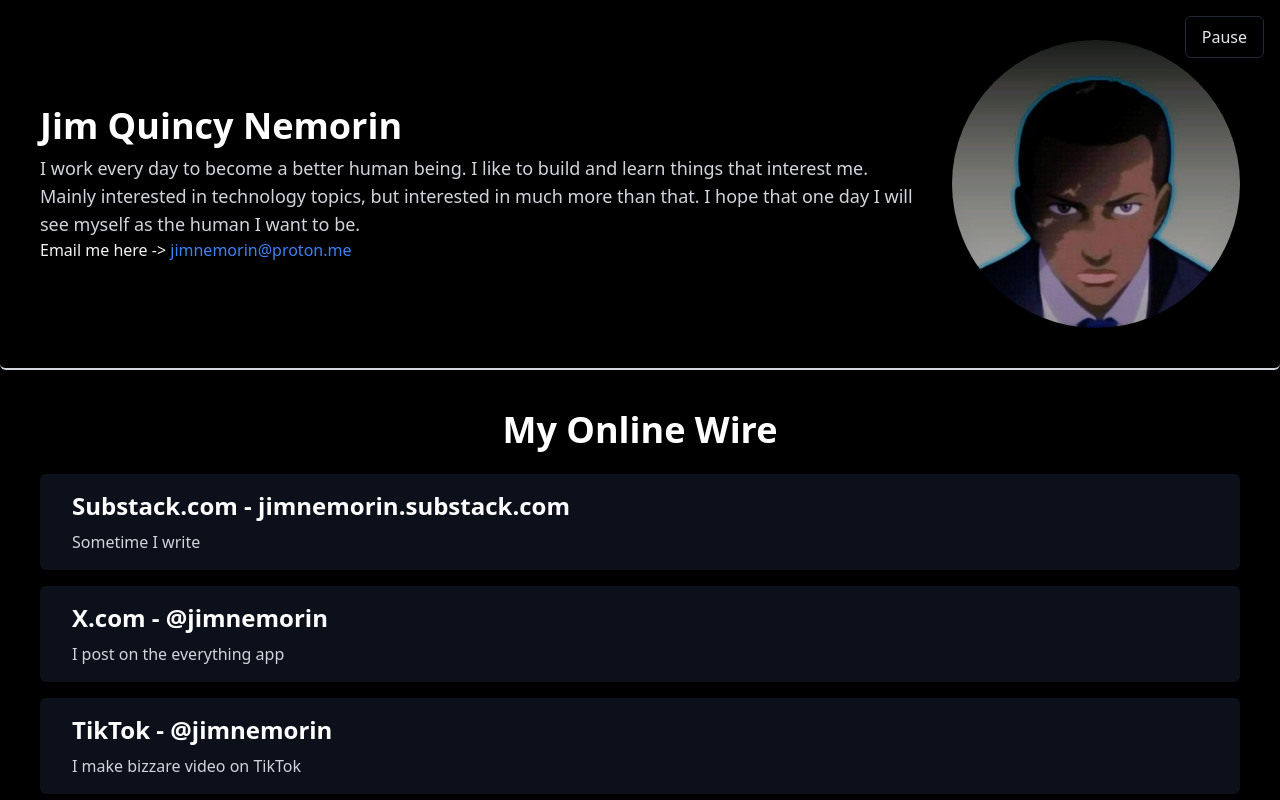
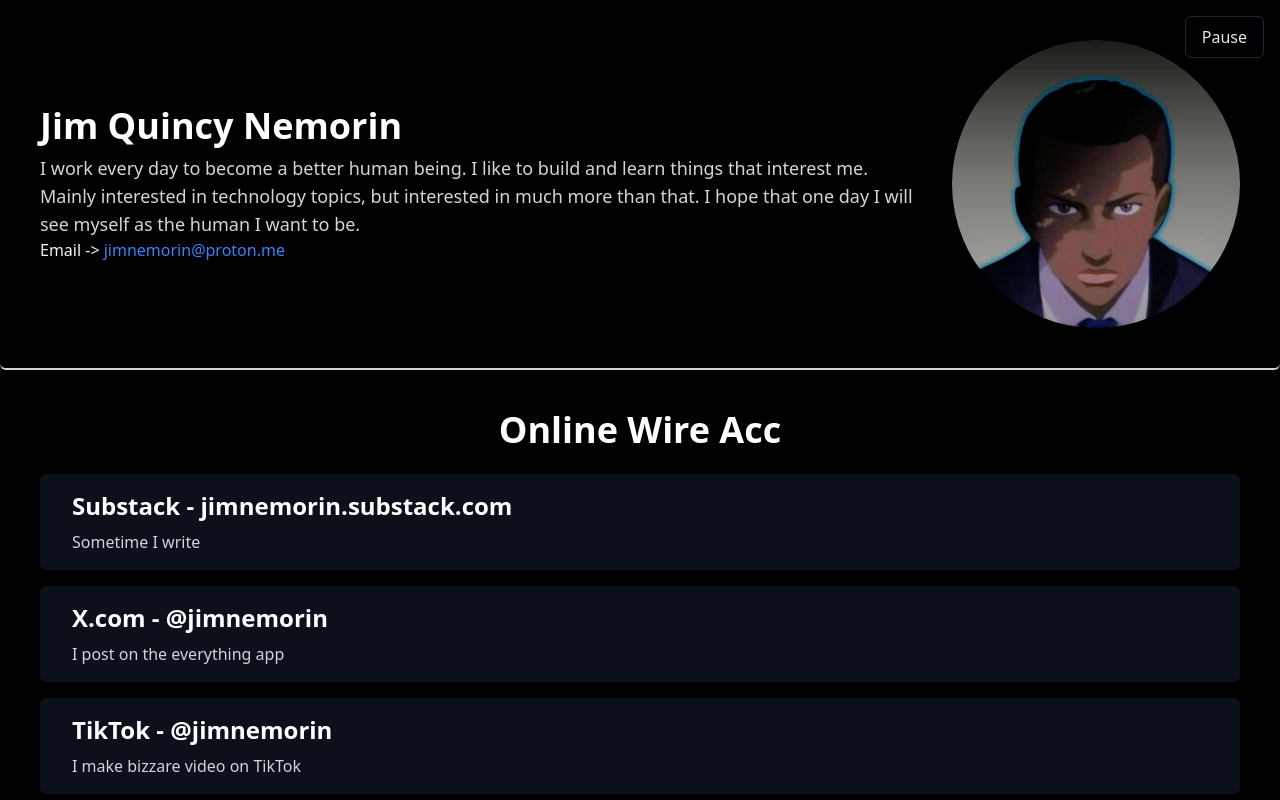
Before and after one commit to Jim707t/jimpage, a Next.js app: page / in a window 1280 px wide. Shown: the top 800 px of the page. Built offline with nearby package versions, Linux system fonts and the light colour scheme.

Commit message:
Small Update

```diff
--- a/src/components/Navbar/Navbar.tsx
+++ b/src/components/Navbar/Navbar.tsx
@@ -14,7 +14,7 @@
             I work every day to become a better human being. I like to build and learn things that interest me. Mainly interested in technology topics, but interested in much more than that. I hope that one day I will see myself as the human I want to be.
           </p>
           <p className="mt-2 sm:mt-0">
-            <span className="text-gray-100">Email me here -&gt;</span>{" "}
+            <span className="text-gray-100">Email -&gt;</span>{" "}
             <a href="mailto:jimnemorin@proton.me" className="text-blue-500 hover:underline" target="_blank">
               jimnemorin@proton.me
             </a>
--- a/src/pages/index.tsx
+++ b/src/pages/index.tsx
@@ -4,7 +4,7 @@
   const timeline = [
     {
       id: 5,
-      platform: "Substack.com",
+      platform: "Substack",
       name: "jimnemorin.substack.com",
       description: 'Sometime I write',
     },
@@ -37,7 +37,7 @@
   return (
     <Layout>
       <div className="container mx-auto p-10 rounded-md bg-black bg-opacity-50">
-        <h1 className="text-4xl font-bold mb-6 text-center text-white">My Online Wire</h1>
+        <h1 className="text-4xl font-bold mb-6 text-center text-white">Online Wire Acc</h1>
         <ul className="max-w-300 mx-auto">
           {timeline.map((entry) => (
             <li key={entry.id} className="mb-4 p-4 rounded-md bg-gray-900 bg-opacity-70">
```
